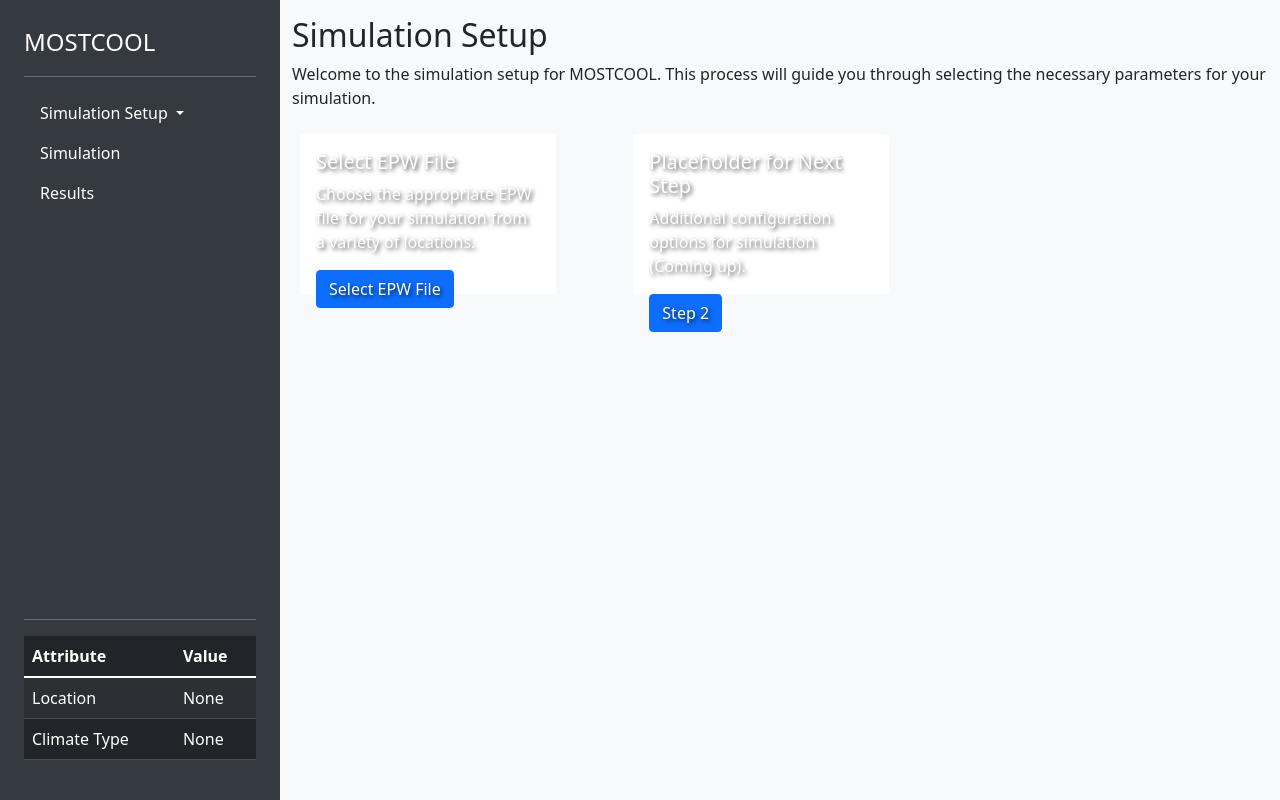
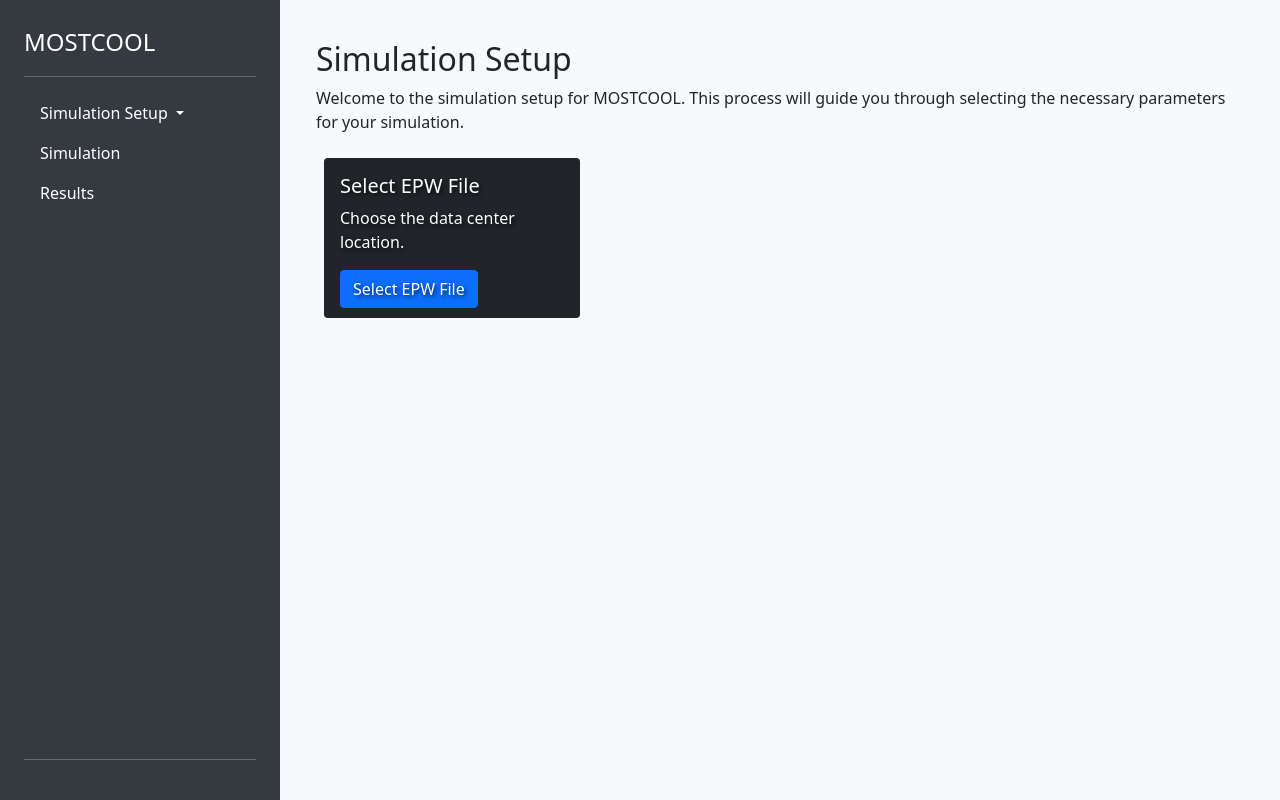
Before and after one commit to NREL/CoolerChips, a Flask app: page /simulation-setup in a window 1280 px wide. Run offline with Flask 3, Linux system fonts and the light colour scheme; some libraries are stand-ins or nearby versions.

Commit message:
design clean up

```diff
--- a/EnergyPlusExample/templates/home.html
+++ b/EnergyPlusExample/templates/home.html
@@ -74,7 +74,7 @@
         </button>
       </div>
     </div>
-    <div class="logo-container p-4 mt-4">
+    <div class="logo-container p-4">
       <img src="{{ url_for('static', filename='images/logos/NREL.png') }}" alt="Logo 1" class="img-fluid">
       <img src="{{ url_for('static', filename='images/logos/UMD.png') }}" alt="Logo 2" class="img-fluid">
       <img src="{{ url_for('static', filename='images/logos/trane.png') }}" alt="Logo 3" class="img-fluid">
--- a/EnergyPlusExample/templates/simulation-setup.html
+++ b/EnergyPlusExample/templates/simulation-setup.html
@@ -35,50 +35,32 @@
       </li>
     </ul>
     <hr>
-    <table class="table table-dark table-striped">
-      <thead>
-        <tr>
-          <th scope="col">Attribute</th>
-          <th scope="col">Value</th>
-        </tr>
-      </thead>
-      <tbody>
-        <tr>
-          <td>Location</td>
-          <td id="selected-location">{{ epw_location or 'None' }}</td>
-        </tr>
-        <tr>
-          <td>Climate Type</td>
-          <td id="selected-climate">None</td>
-        </tr>
-      </tbody>
-    </table>
   </div>
-  <main class="flex-fill p-0 main-content">
+  <main class="flex-fill p-4 main-content">
     <div class="pt-3 pb-2 mb-3 container">
       <h2>Simulation Setup</h2>
       <p>Welcome to the simulation setup for MOSTCOOL. This process will guide you through selecting the necessary parameters for your simulation.</p>
 
       <div class="row">
         <div class="col-md-4">
-          <div class="card card-custom mb-3">
+          <div class="card card-custom mb-3 bg-dark">
             <div class="card-body">
               <h5 class="card-title">Select EPW File</h5>
-              <p class="card-text">Choose the appropriate EPW file for your simulation from a variety of locations.</p>
+              <p class="card-text">Choose the data center location.</p>
               <a href="/step-1" class="btn btn-primary">Select EPW File</a>
             </div>
           </div>
         </div>
 
-        <div class="col-md-4">
-          <div class="card card-custom mb-3">
+        <!--<div class="col-md-4">
+          <div class="card card-custom mb-3 bg-dark">
             <div class="card-body">
               <h5 class="card-title">Placeholder for Next Step</h5>
               <p class="card-text">Additional configuration options for simulation (Coming up).</p>
               <a href="/step-2" class="btn btn-primary">Step 2</a>
             </div>
           </div>
-        </div>
+        </div> -->
       </div>
     </div>
   </main>
@@ -128,6 +110,7 @@
       </div>
     </div>
   </div>
+</div>
 
 <script src="https://cdn.jsdelivr.net/npm/bootstrap@5.1.3/dist/js/bootstrap.bundle.min.js"></script>
 <script src="https://unpkg.com/leaflet@1.7.1/dist/leaflet.js"></script>
```
Also changed, not shown: EnergyPlusExample/templates/results.html (+1 -19 lines), EnergyPlusExample/templates/results_building_energy.html (+2 -20 lines), EnergyPlusExample/templates/step-2.html (+0 -18 lines), EnergyPlusExample/templates/step-3.html (+0 -18 lines).
